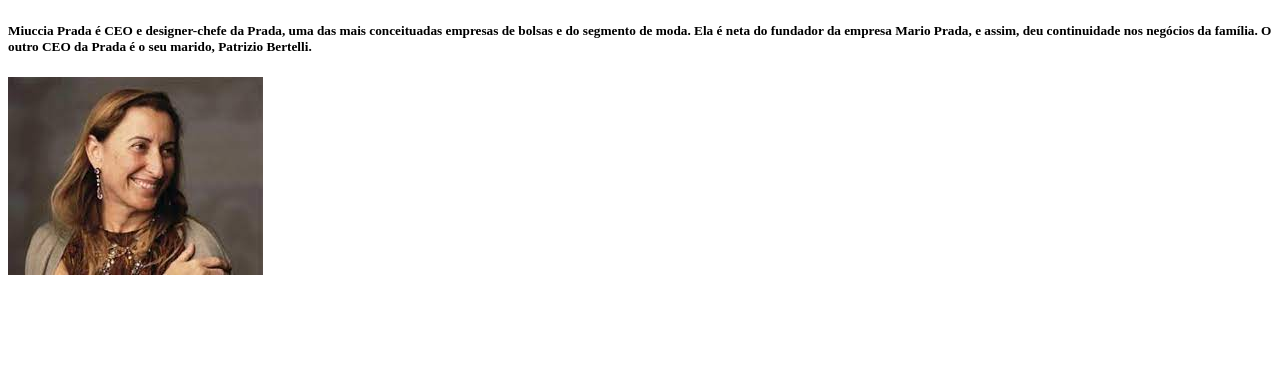
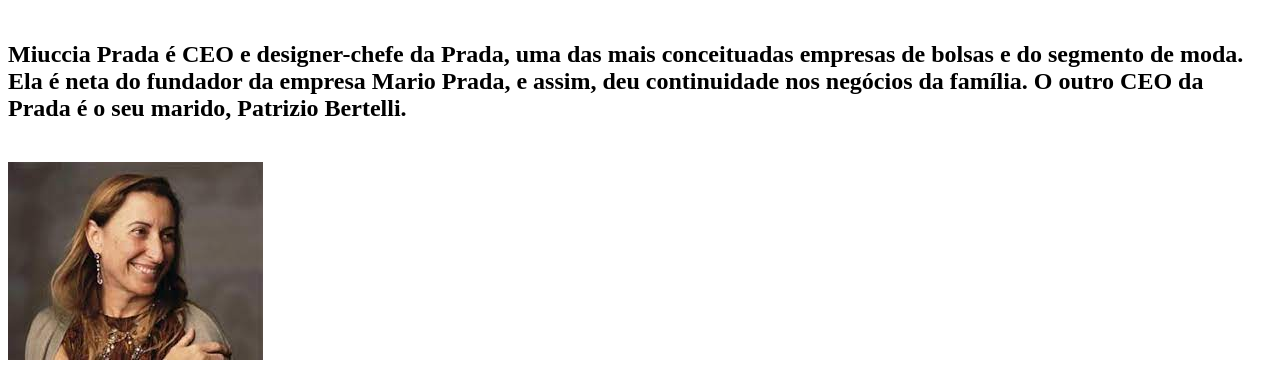
Before and after one commit to isa2405/first1, a plain HTML site: page index.html in a window 1280 px wide. Shown: the part 1771-2143 px from the top of the page. Before the commit the page ends 2058 px from the top, so only its background shows below. Drawn offline with Linux system fonts and the light colour scheme.

Commit message:
alteracao

```diff
--- a/style.css
+++ b/style.css
@@ -18,4 +18,4 @@ i{text-align: center 50%}
  <i>{text-align: center;}
  i{text-align: center;}
  i{font-size: 80%;}
- h5{font: size 150%;;}
+ h5{font-size:  150%;;}
```
